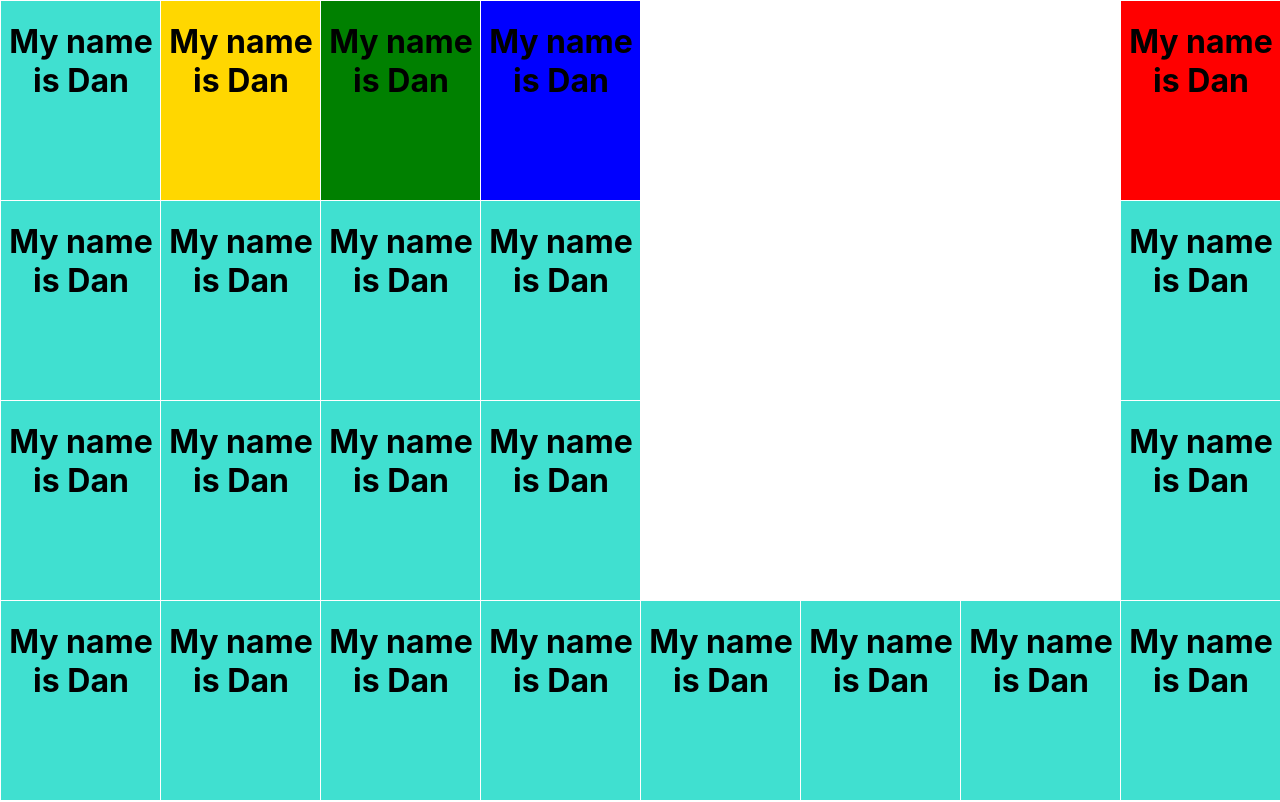
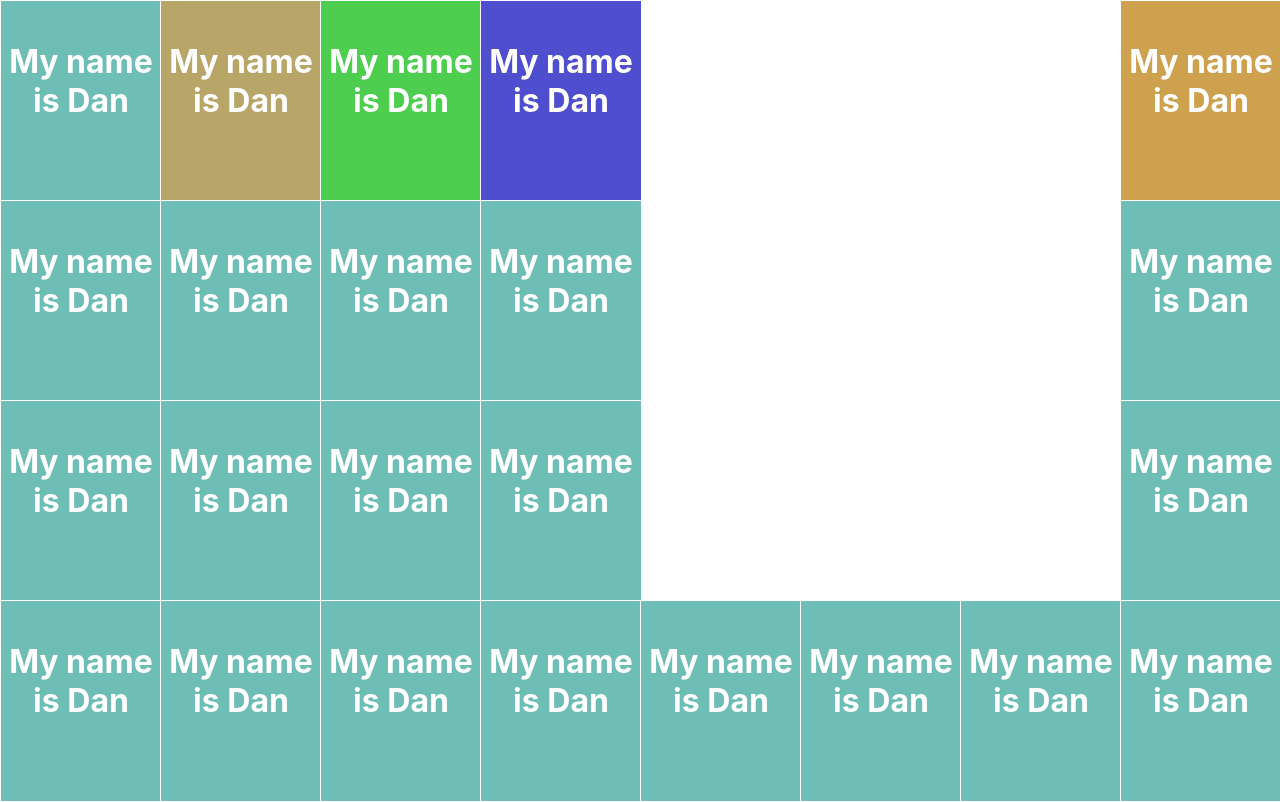
Before and after one commit to vallgroup/Torque-Northern-Trust, a React (Create React App) app in the folder src/app/: page /icon-grid in a window 1280 px wide. Built offline with nearby package versions, Linux system fonts and the light colour scheme.

Commit message:
created proper styling for icon grids with background_color opacity

```diff
--- a/src/app/src/components/PortraitGrids/GridIcon.jsx
+++ b/src/app/src/components/PortraitGrids/GridIcon.jsx
@@ -1,15 +1,42 @@
 import React from "react";
 import { GridItem, GridIconOverlay } from "./styles/GridStyle";
 
-export default function GridIcon({ icon }) {
-  console.log(icon);
+export default function GridIcon({ icon, onClick, index }) {
+  let background_color;
+
+  switch (icon.background_color) {
+    case "turquoise":
+      background_color = `rgba(64, 224, 208, 0.5)`;
+      break;
+    case "green":
+      background_color = `rgba(0, 255, 0, 0.5)`;
+      break;
+    case "orange":
+      background_color = `rgba(255, 165, 0, 0.5)`;
+      break;
+    case "blue":
+      background_color = `rgba(0, 0, 255, 0.5)`;
+      break;
+    case "gold":
+      background_color = `rgba(212, 175, 55, 0.5)`;
+      break;
+    default:
+      background_color = `rgba(0, 255, 0)`;
+  }
 
   return (
-    <GridIconOverlay style={{ backgroundColor: icon.background_color }}>
-      <GridItem>
+    <GridItem
+      style={{ backgroundImage: `url(${icon.icon.url})` }}
+      onClick={() => onClick(index)}
+    >
+      <GridIconOverlay
+        style={{
+          backgroundColor: background_color
+        }}
+      >
         <img src="" alt="" />
         <h1>{icon.title}</h1>
-      </GridItem>
-    </GridIconOverlay>
+      </GridIconOverlay>
+    </GridItem>
   );
 }
--- a/src/app/src/components/PortraitGrids/data/iconData.js
+++ b/src/app/src/components/PortraitGrids/data/iconData.js
@@ -556,7 +556,7 @@ export const iconData = {
             "2048x2048-height": 629
           }
         },
-        background_color: "red",
+        background_color: "orange",
         content: "<p>This is some kind of content</p>\n"
       },
       {
--- a/src/app/src/components/PortraitGrids/styles/GridStyle.js
+++ b/src/app/src/components/PortraitGrids/styles/GridStyle.js
@@ -15,6 +15,7 @@ export const GridItem = styled.div`
   border: 1px solid white;
   height: 100%;
   width: 100%;
+  color: white;
 `;
 
 export const FocusedPortaitContainer = styled.div`
@@ -31,5 +32,4 @@ export const FocusedPortaitContainer = styled.div`
 export const GridIconOverlay = styled.div`
   height: 100%;
   width: 100%;
-  opacity: 1;
 `;
```
